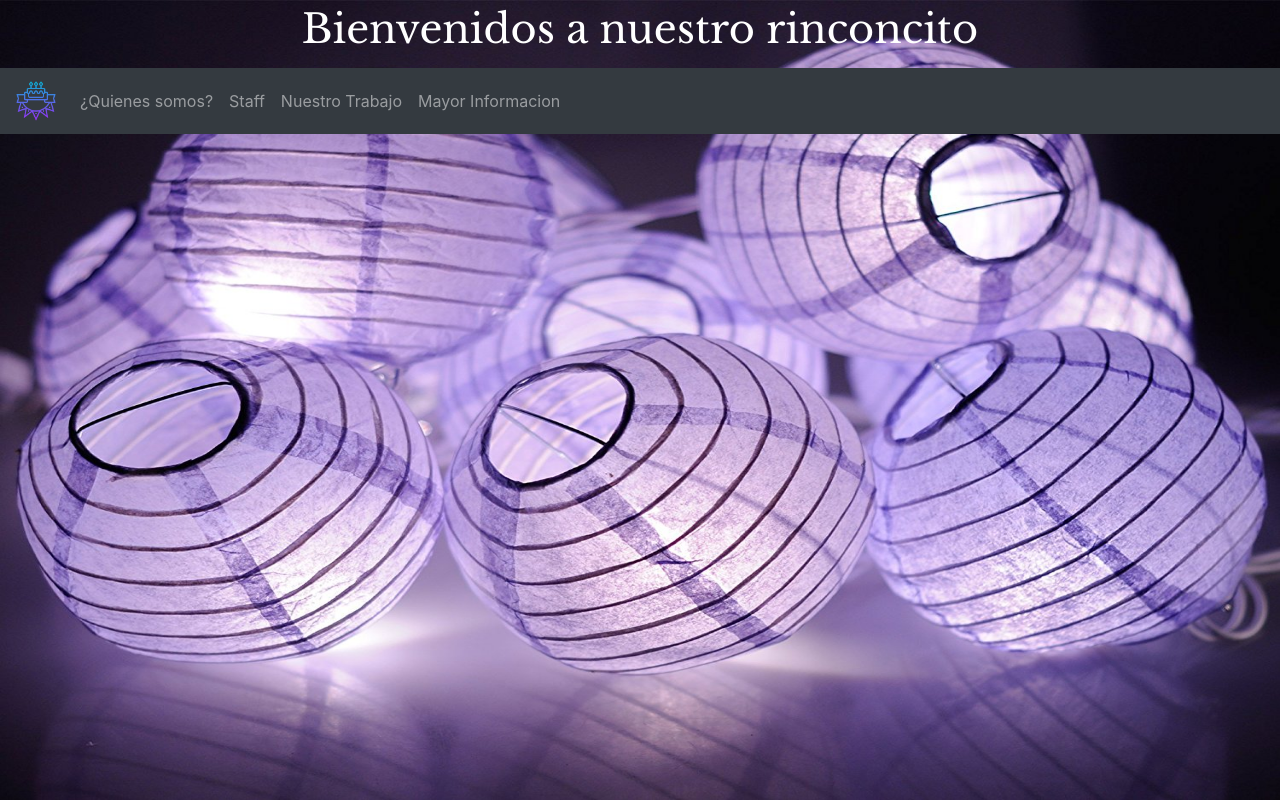
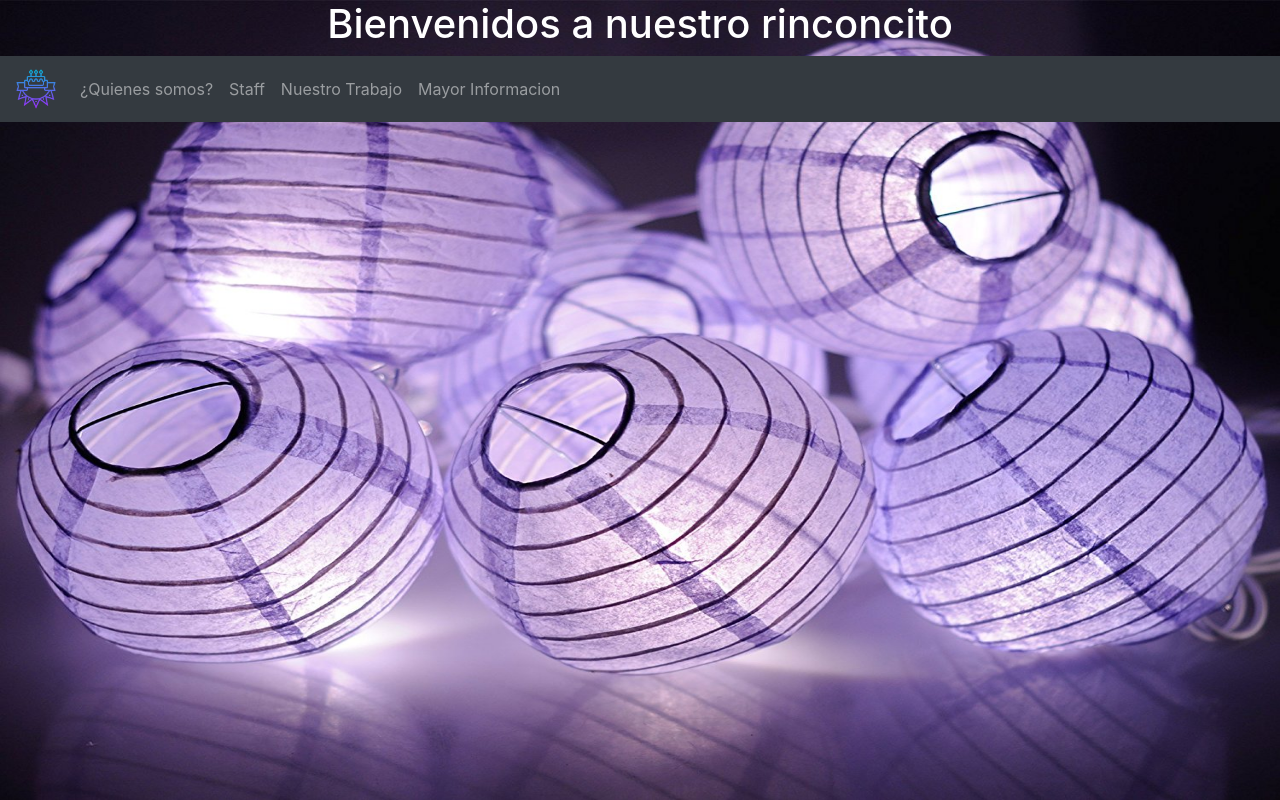
Before and after one commit to Allymora/cs50w-project0.1, a plain HTML site: page index.html in a window 1280 px wide. Drawn offline with nearby package versions, Linux system fonts and the light colour scheme.

Commit message:
correcion

```diff
--- a/Sass/styles.scss
+++ b/Sass/styles.scss
@@ -11,7 +11,7 @@
 {
   margin-left: auto;
   margin-right: auto;
-}
+
 
 %margin-infe
 {
@@ -21,10 +21,11 @@
 
 body
 {
+
   h1, h2, h3, h4, h5, h6, p, ol
   {
     font-family: 'Libre Baskerville', serif;
-    color: blanchedalmond;
+
     @extend %margen-sup;
     @extend %margin-infe;
 
@@ -34,3 +35,6 @@ body
     #Manager {color:blanchedalmond;font-style:bold;}
     #Coordinador {color:blanchedalmond;font-style:bold;}
     #Disenador{ color:blanchedalmond;font-style:bold;}
+
+
+}
```
Also changed, not shown: Sass/styles.css, 1 other file.
